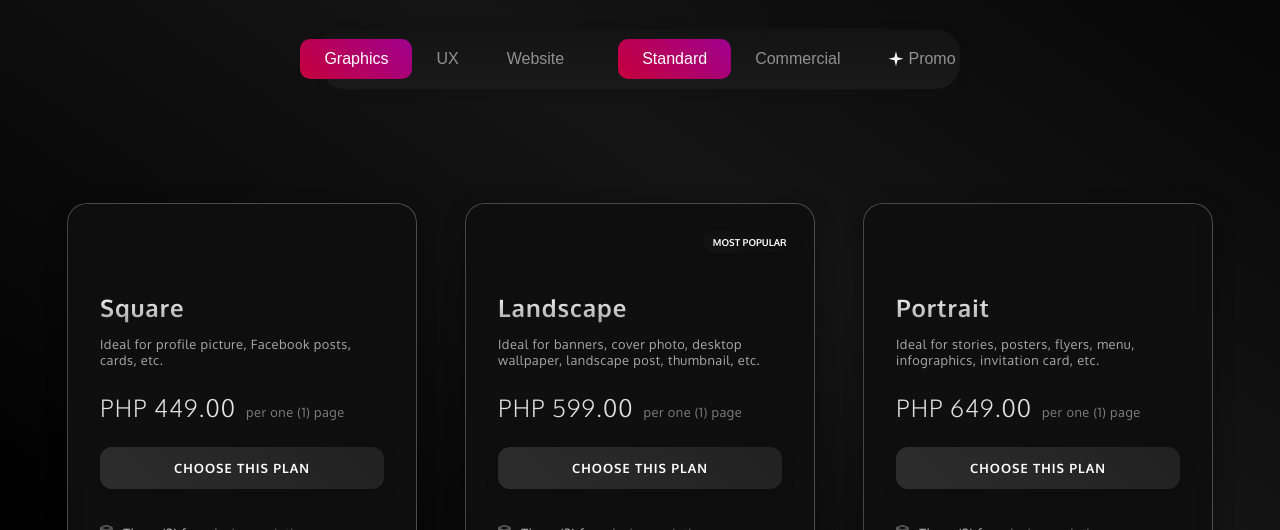
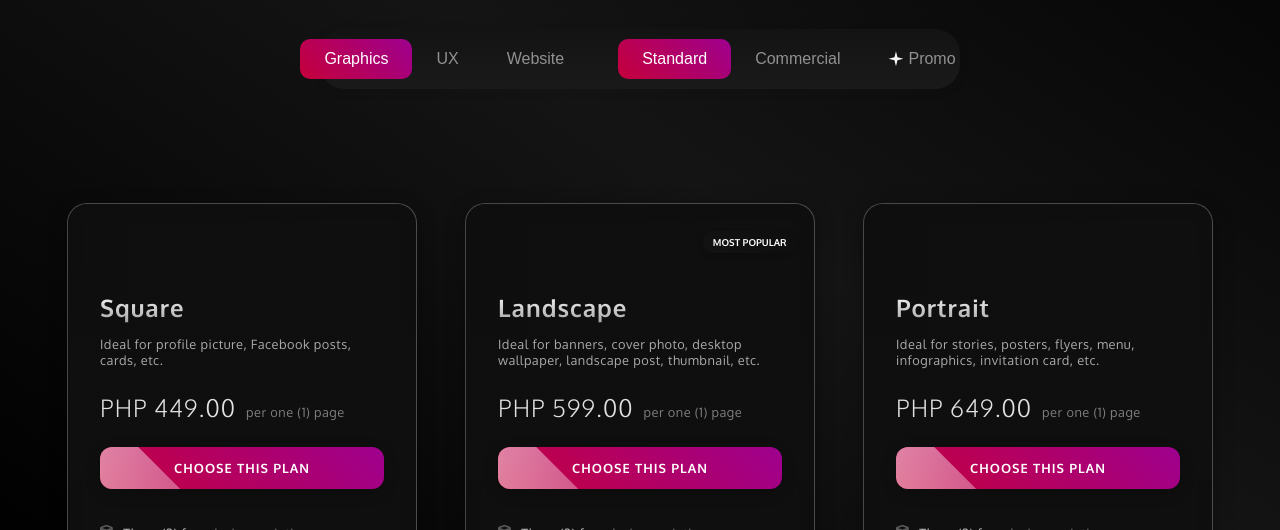
Before and after one commit to Me-moir/memoir, a plain HTML site: page index.html in a window 1280 px wide. Shown: the part 270-800 px from the top of the page. Drawn offline with nearby package versions, Linux system fonts and the light colour scheme.

Commit message:
style-gd.css

```diff
--- a/style-gd.css
+++ b/style-gd.css
@@ -465,15 +465,14 @@ main {
   text-transform: uppercase;
   box-shadow: 0 2px 5px rgba(0, 0, 0, 0.2);
 }
-
 .plan-button {
   display: inline-block;
-  background: linear-gradient(45deg, #2d2d2d, #212121);
+  background: linear-gradient(45deg, #c5003b, #9e008e);
   color: white;
   text-decoration: none;
   padding: 0.8rem 1.5rem;
   border-radius: 12px;
-  transition: all 0.3s ease; /* Made transition smoother */
+  transition: all 0.3s ease;
   width: 100%;
   font-size: 0.8em;
   text-align: center;
@@ -482,17 +481,16 @@ main {
   text-transform: uppercase;
   letter-spacing: 1px;
   box-shadow: 0 4px 15px rgba(0, 0, 0, 0.2);
-  transition: background 0.5s ease, transform 0.5s ease, box-shadow 0.5s ease; /* Increased duration for smoother transition */
-  position: relative; /* Added for ::before positioning */
-  overflow: hidden; /* Added for ::before positioning */
+  transition: transform 0.5s ease, box-shadow 0.5s ease;
+  position: relative;
+  overflow: hidden;
 }
 
 .plan-button:hover {
-  background: linear-gradient(45deg, #c5003b, #9e008e);
-  transform: translateY(-2px);
+  transform: translateY(-2px) scale(1.05);
   box-shadow: 0 6px 20px rgba(0, 0, 0, 0.3);
   color: white;
-  text-decoration: none; /* Remove underline on hover */
+  text-decoration: none;
 }
 
 .plan-button::before {
@@ -509,11 +507,6 @@ main {
       transparent
   );
   transform: rotate(45deg);
-  transition: all 0.5s;
-  opacity: 0;
-}
-
-.plan-button:hover::before {
   opacity: 1;
   animation: shine 1s linear infinite;
 }
```
